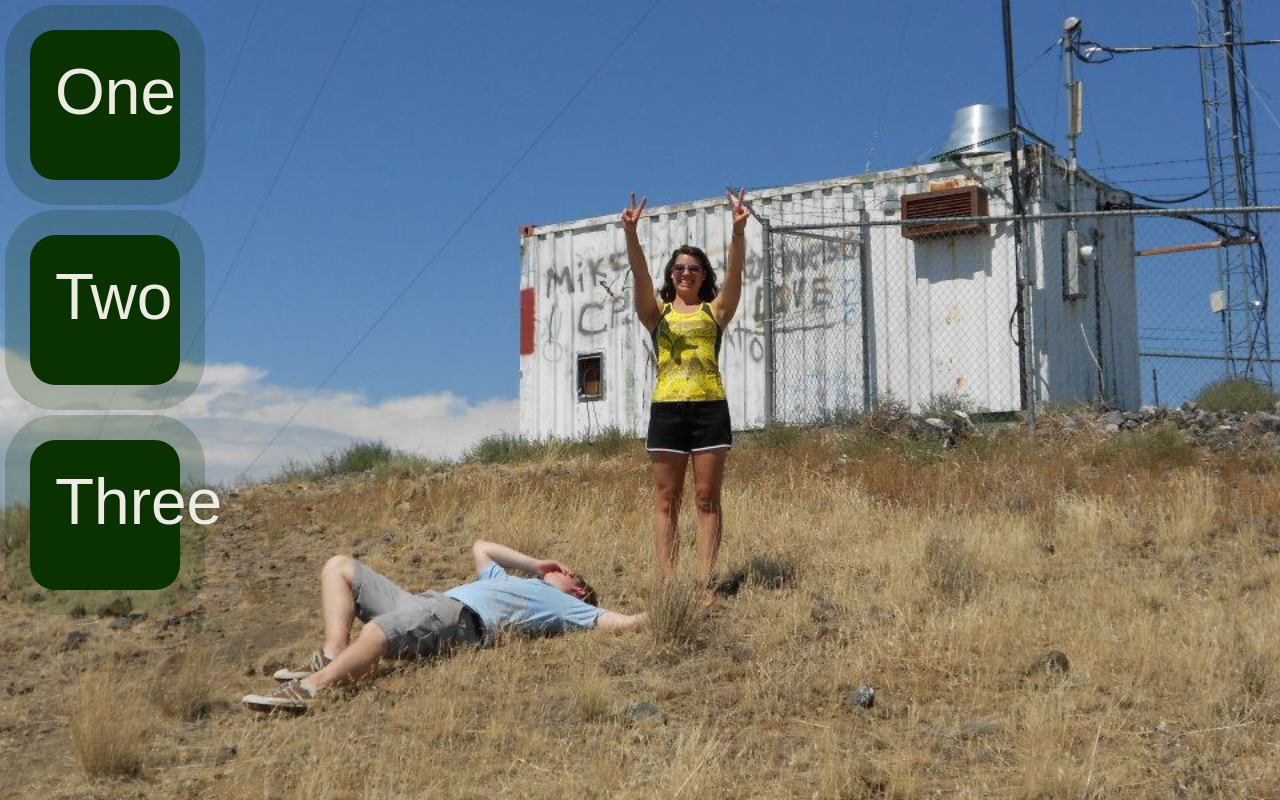
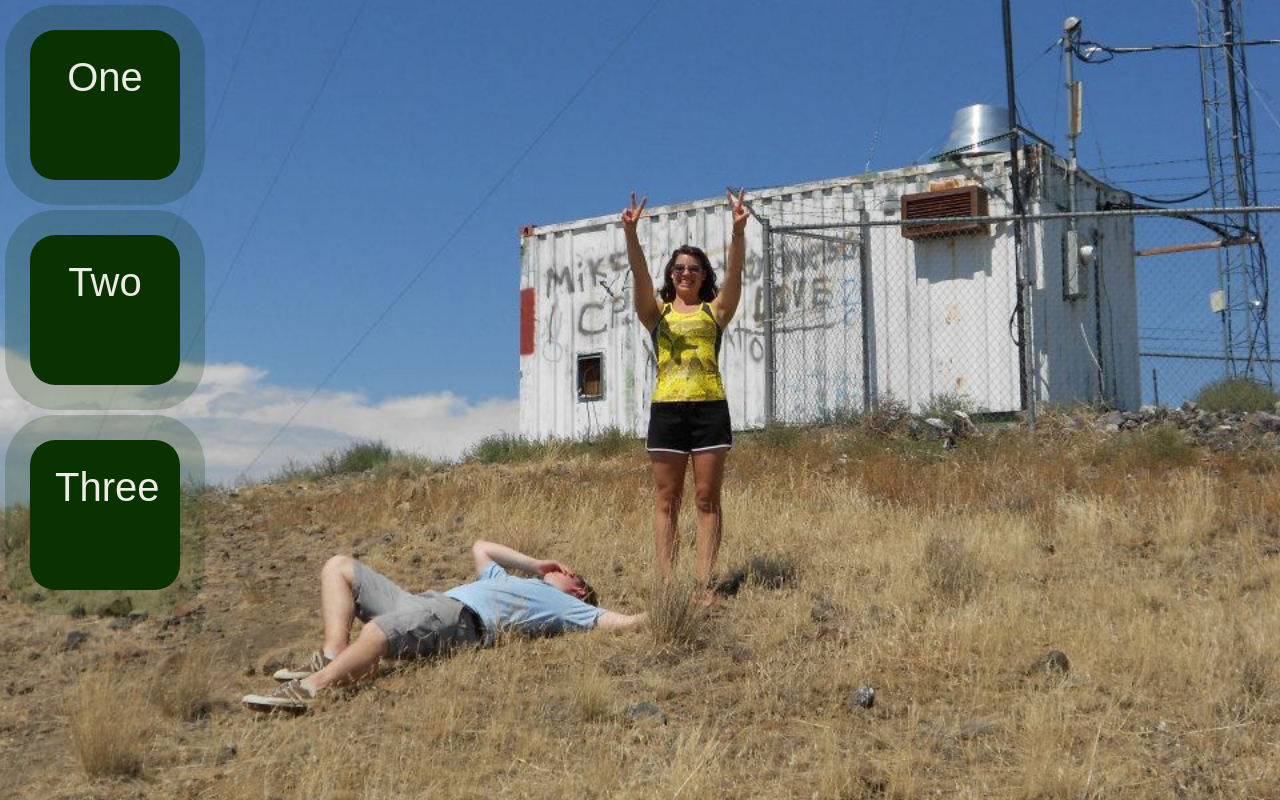
Before and after one commit to gdoornink/BallChase, a plain HTML site: page index.html in a window 1280 px wide. Drawn offline with Linux system fonts and the light colour scheme.

Commit message:
Update indexcss.css

```diff
--- a/indexcss.css
+++ b/indexcss.css
@@ -10,7 +10,7 @@ body {
 	padding: 25px;
 	text-align: center;
 	font-family: sans-serif;
-	font-size: 5vw;
+	font-size: 5vmin;
 	height: 100px;
 	width: 100px;
 	border-radius: 50px;
```
